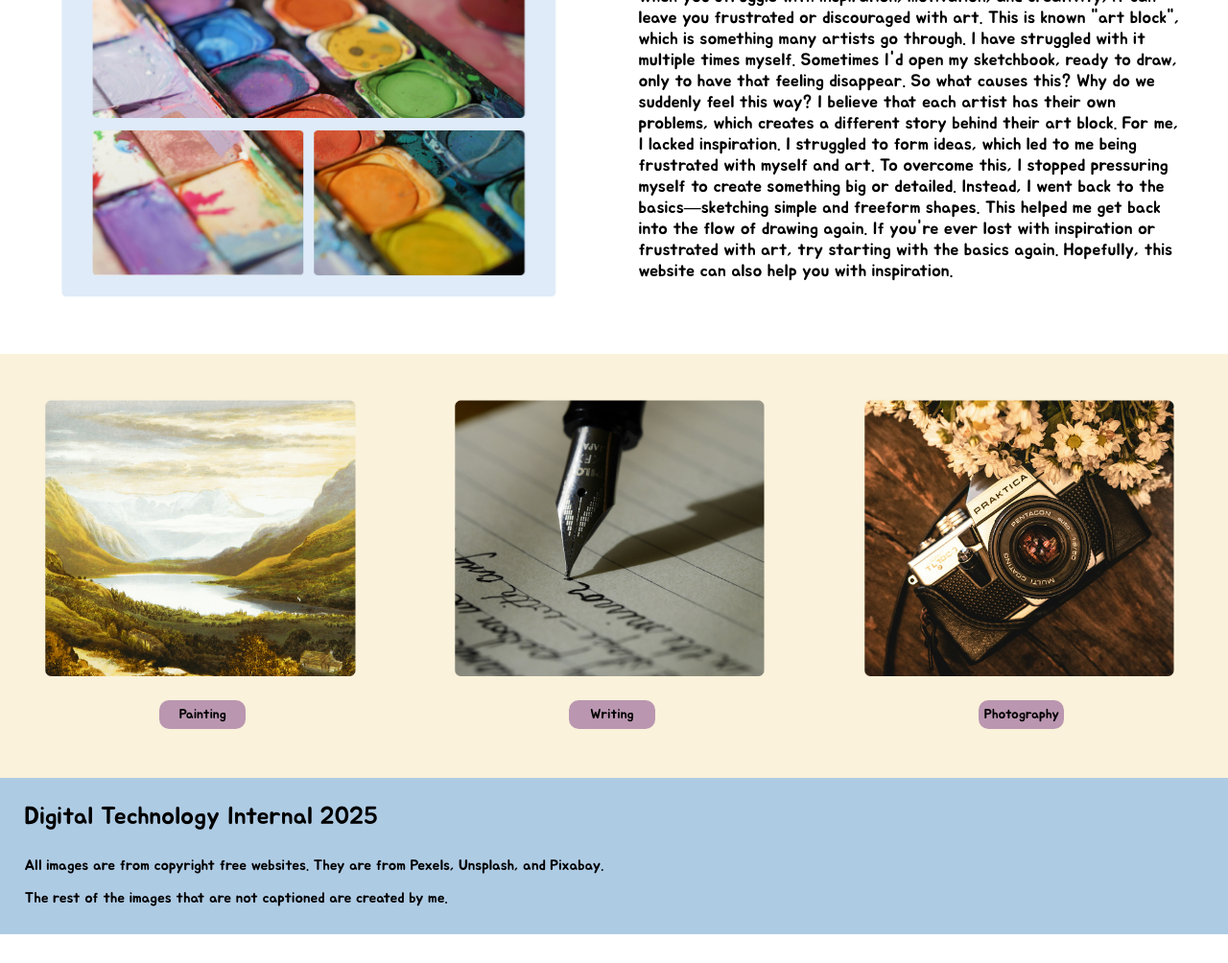
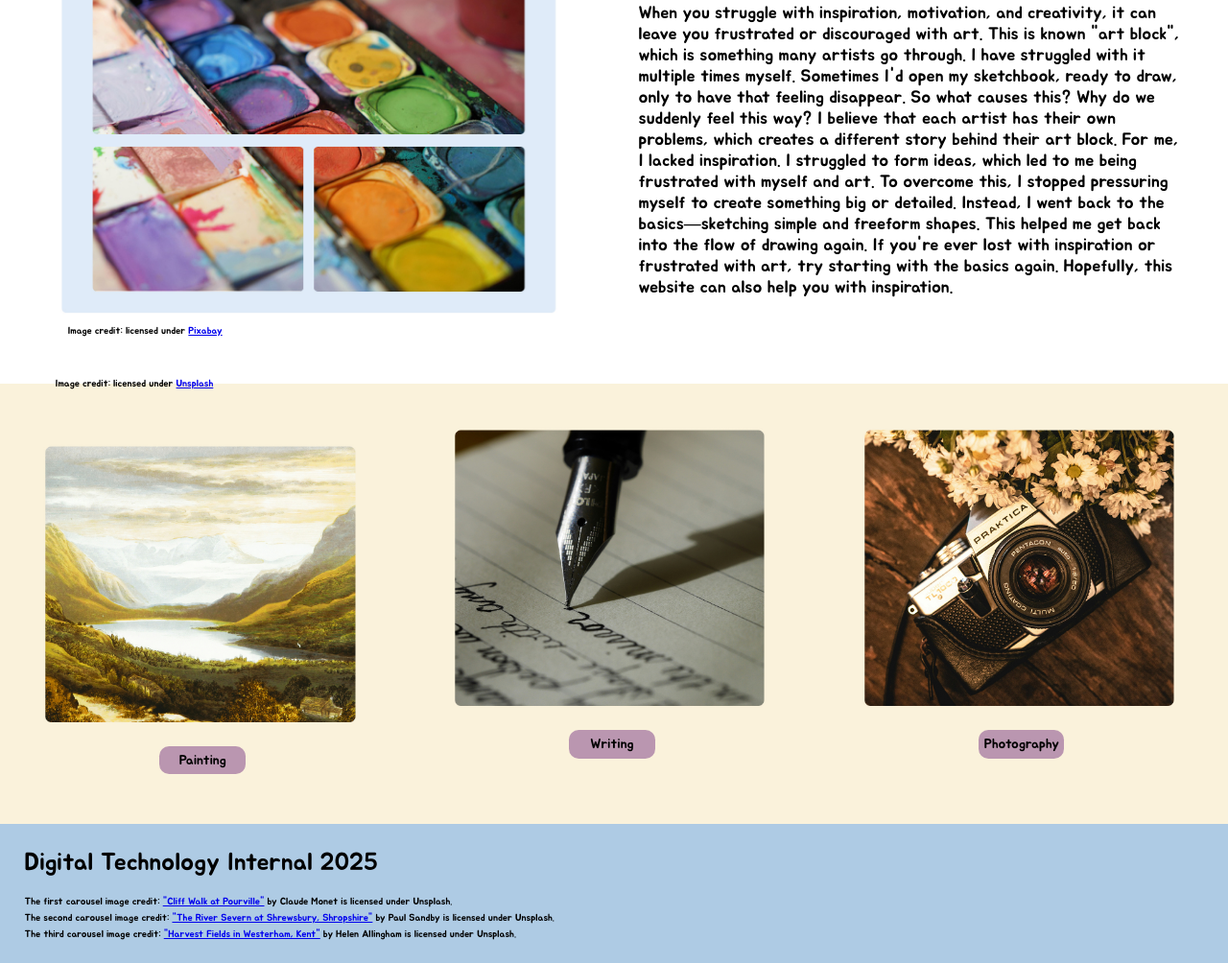
Before and after one commit to alyssashh/digi-internal-2025, a plain HTML site: page index.html in a window 1280 px wide. Shown: the part 1012-2016 px from the top of the page at 96% size. Before the commit the page ends 1986 px from the top, so only its background shows below. Drawn offline with Linux system fonts and the light colour scheme.

Commit message:
do testing stuff first

```diff
--- a/index.html
+++ b/index.html
@@ -67,12 +67,14 @@
 
     <div>
         <img class="photo-1" src="photos\homepage photo 1.jpg">
+        <p style="margin-top:-0.5vw; margin-left: 1.5vw; font-size: 0.8vw;">Image credit: licensed under <a href="https://www.pexels.com/photo/used-pen-lot-on-paper-89625/"> Pexels</a></p>
         </div>
  </section>
 
   <section class="section-2-two-column">
      <div>
         <img class="photo-2" src="photos\homepage photo 2.jpg">
+            <p style="margin-top:-0.5vw; margin-left: 4.5vw; font-size: 0.8vw;">Image credit: licensed under <a href="https://pixabay.com/photos/to-dye-watercolor-colour-5821297/"> Pixabay</a></p>
     </div>
     <div style="padding: 1.5vw;" >
         <h1>What Is Art Block?</h1>
@@ -83,6 +85,8 @@
 
  <section class="section-3-three-column">
     <div>
+         <p style="margin-top:-0.5vw; margin-left: 4.5vw; font-size: 0.8vw;">Image credit: licensed under <a href="https://pixabay.com/photos/to-dye-watercolor-colour-5821297/"> Unsplash</a></p>
+
         <img class="picture" src="photos\button 1.jpg">
 
         <button style="margin-top: 3vw;"><a href="painting.html">Painting</a></button>
@@ -103,8 +107,13 @@
 
   <div class="footer">
     <p style="font-size: 2vw; margin-left: 2vw; margin-top: 1vw;">Digital Technology Internal 2025</p>
-    <p style="font-size: 1.2vw; margin-top: 2vw; margin-left: 2vw;">All images are from copyright free websites. They are from Pexels, Unsplash, and Pixabay.</p>
-    <p style="font-size: 1.2vw; margin-left: 2vw;">The rest of the images that are not captioned are created by me.</p>
+
+    <p style="font-size: 0.8vw; margin-top: -0.5vw; margin-left: 2vw;">The first carousel image credit: <a href="https://unsplash.com/photos/a-painting-of-a-person-standing-on-a-cliff-overlooking-the-ocean-fja2UYOT6jg"> "Cliff Walk at Pourville"</a> by Claude Monet is licensed under Unsplash.</p>
+
+    <p style="font-size: 0.8vw; margin-top: -0.5vw; margin-left: 2vw;">The second carousel image credit: <a href="https://unsplash.com/photos/a-painting-of-people-in-a-boat-on-a-river-HEEvYhNzpEo"> "The River Severn at Shrewsbury, Shropshire"</a> by Paul Sandby is licensed under Unsplash.</p>
+
+    <p style="font-size: 0.8vw; margin-top: -0.5vw; margin-left: 2vw;">The third carousel image credit: <a href="https://unsplash.com/photos/photography-of-open-field-during-daytime-SAQl58G-RYs"> "Harvest Fields in Westerham, Kent"</a> by Helen Allingham is licensed under Unsplash.</p>
+
  </div>
 
  </body>
```
